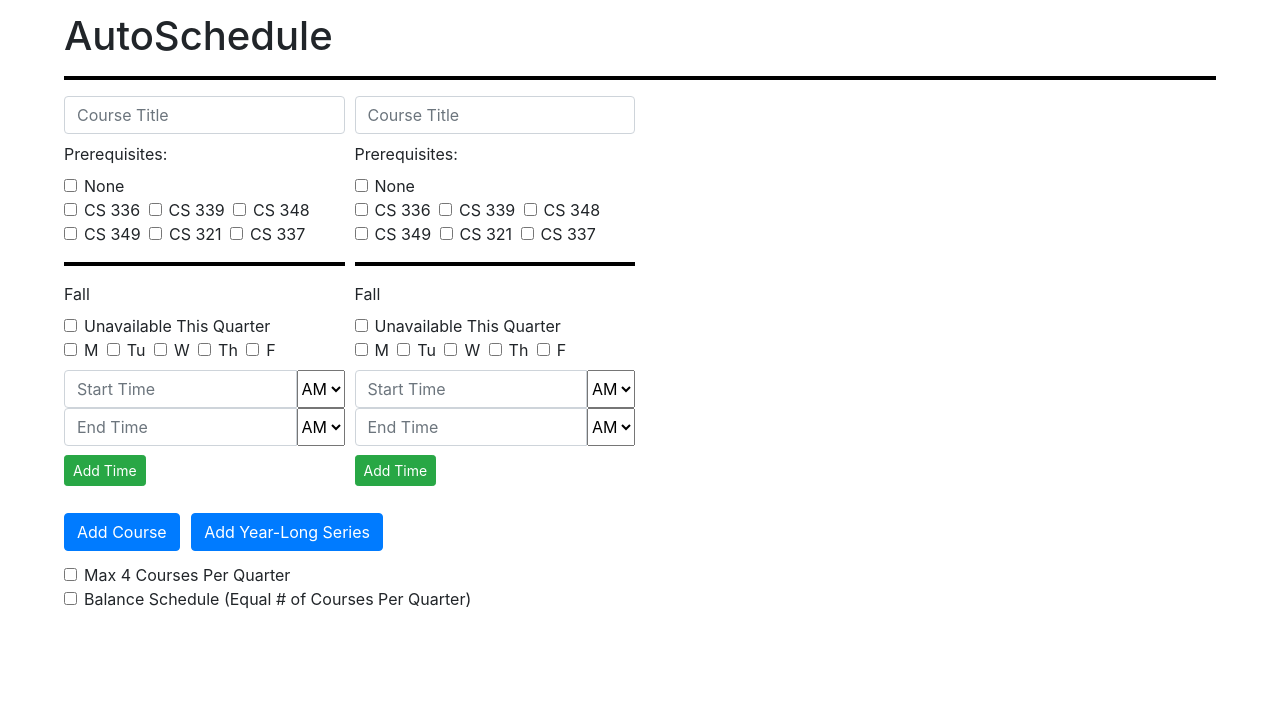
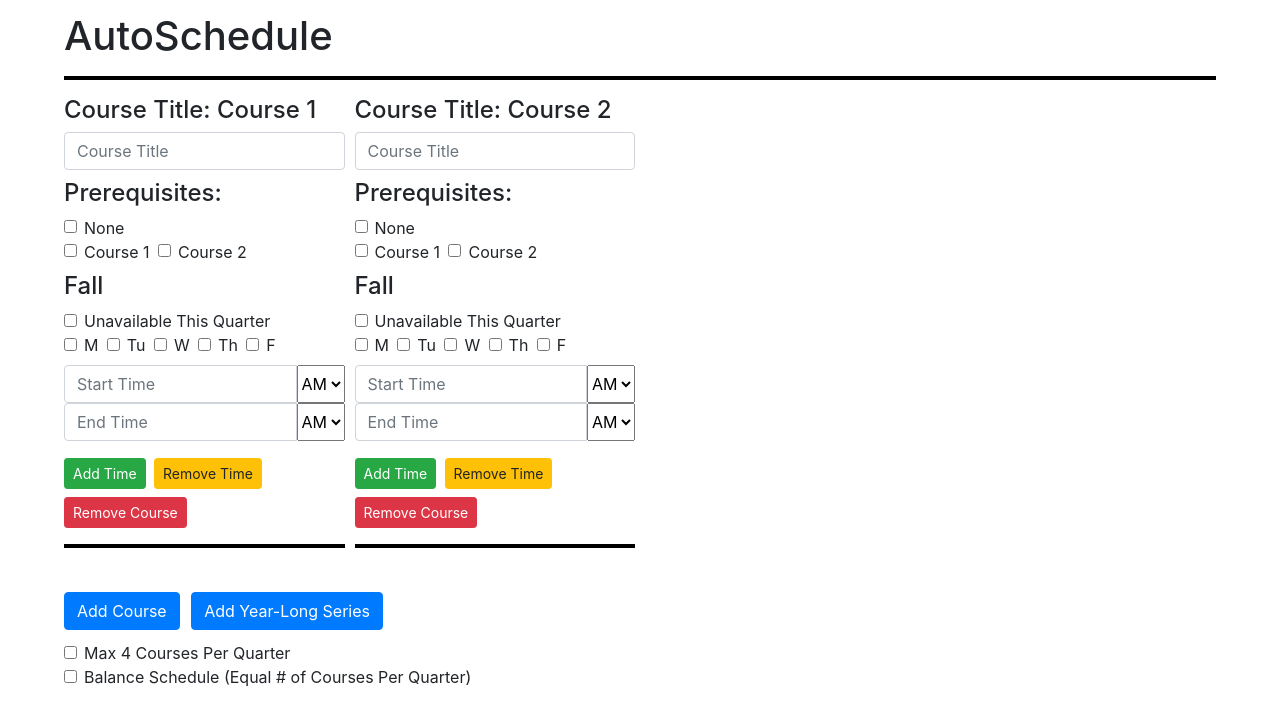
Before and after one commit to cs2027/auto-schedule, a React (Create React App) app: page / in a window 1280 px wide. Shown: the top 724 px of the page. Built offline with nearby package versions, Linux system fonts and the light colour scheme.

Commit message:
Functionality for adding/removing courses & course sections

```diff
--- a/src/App.js
+++ b/src/App.js
@@ -1,36 +1,129 @@
 // import logo from './logo.svg';
 import React, { Component } from 'react';
-import { courseIdMap_sm, courseIdMap_lg, groupsSmall, groupsLarge } from './SampleData';
+import { courses_sm, courses_lg } from './SampleData';
 import 'bootstrap/dist/css/bootstrap.css';
 import './App.css';
 
 class Input extends Component {
   state = {
-    numCourses: 0,
-    groups: [],
-    courseIdMap: []
+    currentId: 3,
+    courses: [
+      {
+        id: 1,
+        title: "Course 1",
+        times: {
+          fall: [{start: null, end: null}],
+          winter: [{start: null, end: null}],
+          spring: [{start: null, end: null}]
+        },
+        series: false,
+        prereq: null
+      },
+      {
+        id: 2,
+        title: "Course 2",
+        times: {
+          fall: [{start: null, end: null}],
+          winter: [{start: null, end: null}],
+          spring: [{start: null, end: null}]
+        },
+        series: false,
+        prereq: null
+      }
+    ]
   }
 
-  handleCourse = () => {
-    console.log('Handle Course');
+  // Find course index in internal list, based on its Id number
+  findCourse = (courseId) => {
+    let courses = [...this.state.courses];
+
+    for (var i in courses) {
+      if (courses[i].id === courseId) {
+        return i;
+      };
+    };
+
+    return -1;
   }
 
+  // Add a new course
+  addCourse = () => {
+    this.setState(oldState => ({
+      currentId: oldState.currentId + 1,
+      courses: [...oldState.courses,
+                {
+                  id: oldState.currentId,
+                  title: `Course ${oldState.currentId}`,
+                  times: {
+                    fall: [{start: null, end: null}],
+                    winter: [{start: null, end: null}],
+                    spring: [{start: null, end: null}]
+                  },
+                  series: false,
+                  prereq: null
+                }]
+    }));
+  };
+
+  // Remove a specified course
+  removeCourse = (courseId) => {
+    this.setState(oldState => ({
+      courses: oldState.courses.filter((course) => course.id !== courseId)
+    }));
+  };
+
+  // Add a time slot for a course (ex. 9am and 11am sections)
+  addTime = (courseId, quarter) => {
+    let index = this.findCourse(courseId);
+
+    if (index === -1) {
+      return;
+    }
+
+    let courses = [...this.state.courses];
+    courses[index].times[quarter].push({start: null, end: null});
+    this.setState({ courses });
+  };
+
+  // Remove a time slot for a course
+  removeTime = (courseId, quarter) => {
+    let index = this.findCourse(courseId);
+
+    if (index === -1) {
+      return;
+    }
+
+    let courses = [...this.state.courses];
+    if (courses[index].times[quarter].length === 1) {
+      alert('Error: You are attempting to remove the only time slot.');
+      return;
+    };
+
+    courses[index].times[quarter].pop();
+    this.setState({ courses });
+  };
+
+  // TODO
   handleSeries = () => {
     console.log('Handle Series');
   }
 
+  // Render method
   render() {
     return (
       <div className="m-bottom">
-        {groupsSmall.map((group, index) => (
-          <div key={index} className="form-row m-bottom-sm">
-            {group.map((course, index) => (
+        <div className="form-row m-bottom-sm">
+          {this.state.courses.map((course, index) => (
             <div key={index} className="form-group col-md-3">
+
+              {/* Course Title */}
+              <h4>Course Title: {course.title}</h4>
               <div className="input-group m-bottom">
                 <input type="text" className="form-control" placeholder="Course Title" />
               </div>
 
-                <label>Prerequisites:</label>
+              {/* Prereqs */}
+              <h4>Prerequisites:</h4>
               <div className="input-group">
                 <div className="form-check">
                   <input className="form-check-input" type="checkbox" />
@@ -38,17 +131,16 @@ class Input extends Component {
                 </div>
               </div>
               <div className="input-group m-bottom">
-                    {courseIdMap_lg.map((course) => (
-                      <div className="form-check m-right">
+                  {this.state.courses.map((course) => (
+                    <div key={course.id} className="form-check m-right">
                       <input className="form-check-input" type="checkbox" />
                       <label className="form-check-label">{course.title}</label>
                     </div>
                   ))}
               </div>
 
-                <hr className="hr" />
-
-                <label>Fall</label>
+              {/* Fall Quarter */}
+              <h4>Fall</h4>
               <div className="form-check">
                 <input className="form-check-input" type="checkbox" />
                 <label className="form-check-label">
@@ -77,6 +169,10 @@ class Input extends Component {
                   <label className="form-check-label">F</label>
                 </div>
               </div>
+
+              {/* Fall Quarter: Times */}
+              {course.times.fall.map((index) => (
+                <React.Fragment>
                   <div className="input-group">
                   <input type="text" className="form-control" placeholder="Start Time" />
                   <select>
@@ -84,19 +180,36 @@ class Input extends Component {
                     <option>PM</option>
                   </select>
                   </div>
-                <div className="input-group">
+                  <div className="input-group m-bottom">
                     <input type="text" className="form-control" placeholder="End Time" />
                     <select>
                       <option>AM</option>
                       <option>PM</option>
                     </select>
                   </div>
-                <button className="btn btn-success btn-sm m-top">Add Time</button>
+                </React.Fragment>
+              ))}
+              <button
+                onClick={() => this.addTime(course.id, 'fall')}
+                className="btn btn-success btn-sm m-top">
+                  Add Time
+              </button>
+              <button
+                onClick={() => this.removeTime(course.id, 'fall')}
+                className="btn btn-warning btn-sm m-top m-left">
+                  Remove Time
+              </button>
+
+              {/* Remove Course */}
+              <br />
+              <button onClick={() => this.removeCourse(course.id)} className="btn btn-danger btn-sm m-top">Remove Course</button>
+              <hr className="hr" />
             </div>
           ))}
         </div>
-        ))}
-        <button onClick={this.handleCourse} className="btn btn-primary m-right-sm">Add Course</button>
+
+        {/* Final Section: Add Courses, Specify Algorithm */}
+        <button onClick={this.addCourse} className="btn btn-primary m-right-sm">Add Course</button>
         <button onClick={this.handleSeries} className="btn btn-primary">Add Year-Long Series</button>
         <div className="form-check m-top-sm">
           <input className="form-check-input" type="checkbox" />
--- a/src/SampleData.js
+++ b/src/SampleData.js
@@ -1,5 +1,4 @@
-export const groupsSmall = [
-  [
+export const courses_sm = [
   {
     id: 0,
     title: "CS 336",
@@ -18,49 +17,9 @@ export const groupsSmall = [
     series: false,
     prereq: null
   }
-  ]
 ];
 
-export const courseIdMap_sm = [
-  {
-    id: 1,
-    title: "CS 336"
-  },
-  {
-    id: 2,
-    title: "CS 339"
-  }
-];
-
-export const courseIdMap_lg = [
-  {
-    id: 1,
-    title: "CS 336"
-  },
-  {
-    id: 2,
-    title: "CS 339"
-  },
-  {
-    id: 3,
-    title: "CS 348"
-  },
-  {
-    id: 4,
-    title: "CS 349"
-  },
-  {
-    id: 5,
-    title: "CS 321"
-  },
-  {
-    id: 6,
-    title: "CS 337"
-  }
-];
-
-export const groupsLarge = [
-    [
+export const courses_lg = [
   {
     id: 0,
     title: "CS 336",
@@ -97,8 +56,8 @@ export const groupsLarge = [
     series: false,
     prereq: null
   },
-    ],
-    [
+
+
   {
     id: 4,
     title: "CS 321",
@@ -134,9 +93,7 @@ export const groupsLarge = [
     spring: null,
     series: false,
     prereq: null
-      }
-    ],
-    [
+  },
   {
     id: 8,
     title: "Math 308",
@@ -155,5 +112,4 @@ export const groupsLarge = [
     series: true,
     prereq: null
   }
-    ]
 ];
```
Lines whose indentation alone changed are shown as unchanged.
